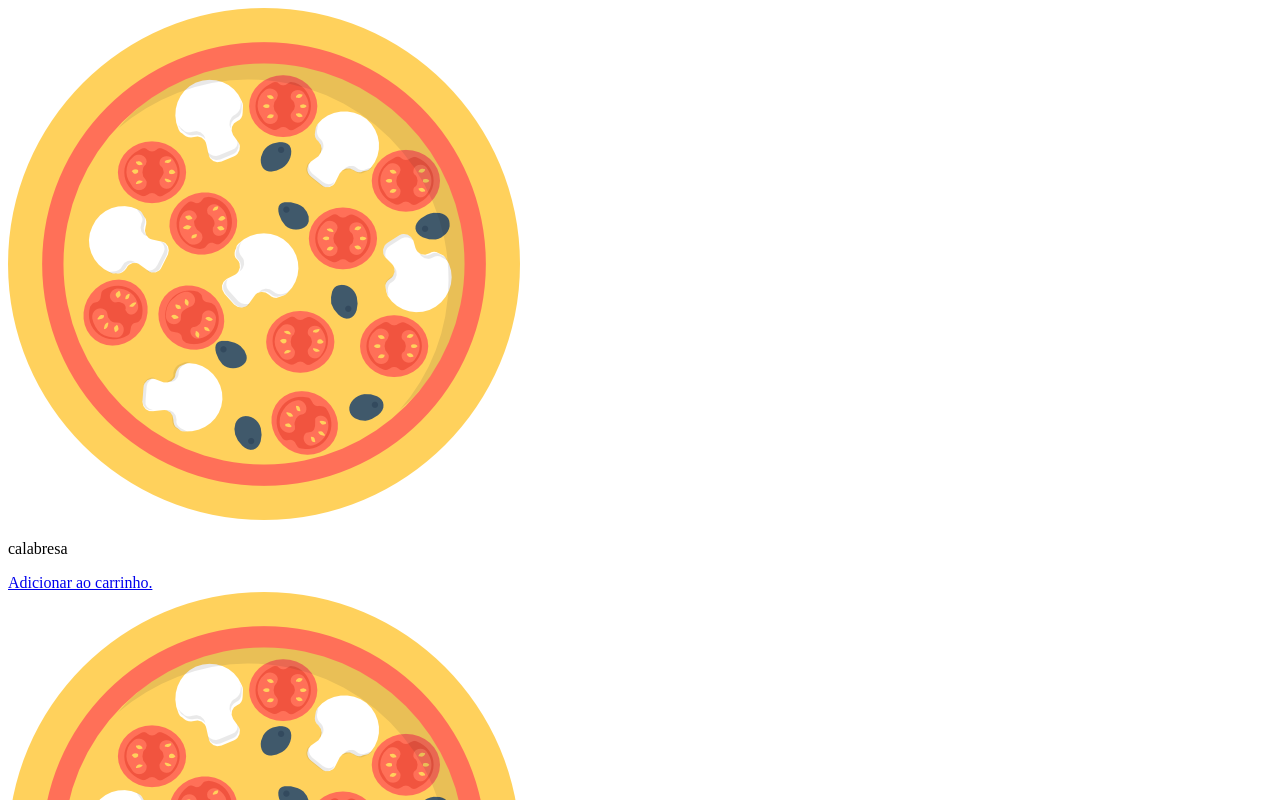
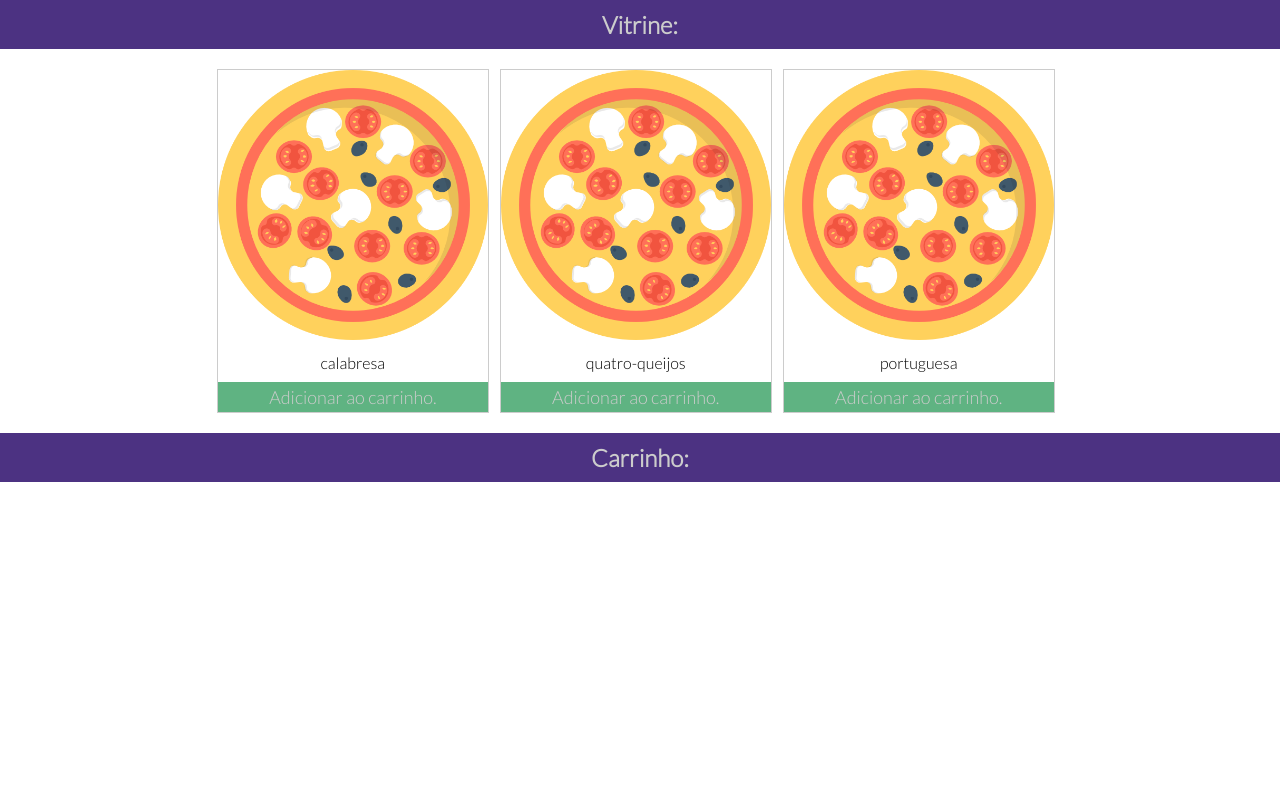
Before and after one commit to jmaurojr/pizzaCheckout, a plain HTML site: page assets/index.html in a window 1280 px wide. Shown: the top 800 px of the page. Drawn offline with Linux system fonts and the light colour scheme.

Commit message:
finishing

```diff
--- a/assets/css/style.css
+++ b/assets/css/style.css
@@ -0,0 +1,73 @@
+@import url("https://fonts.googleapis.com/css2?family=Inter:wght@400;500&family=Lato:wght@300&family=Pathway+Gothic+One&family=Ubuntu:wght@400;500&display=swap");
+
+* {
+  font-family: "Lato", sans-serif;
+  margin: 0;
+  padding: 0;
+  box-sizing: border-box;
+}
+
+#produtos {
+  max-width: 900px;
+  margin: 0 auto;
+  padding: 0 2%;
+  display: flex;
+  flex-direction: row;
+  justify-content: space-around;
+  flex-wrap: wrap;
+}
+
+#carrinho {
+  max-width: 900px;
+  margin: 0 auto;
+  padding: 0 2%;
+  display: block;
+}
+
+.produto-single {
+  width: 32%;
+  margin-right: 1%;
+  border: 1px solid #ccc;
+  margin-top: 20px;
+  margin-bottom: 20px;
+}
+
+.produto-single img {
+  border: 0;
+  max-width: 100%;
+}
+
+.produto-single p {
+  text-align: center;
+  font-size: 16px;
+  padding: 10px;
+}
+
+.produto-single a {
+  text-decoration: none;
+  color: #ccc;
+  background-color: #5fb382;
+  text-align: center;
+  display: block;
+  padding: 4px 0;
+  font-size: 18px;
+}
+
+h2 {
+  background-color: #4c3282;
+  padding: 10px 0;
+  text-align: center;
+  color: #ccc;
+}
+
+.info-single-checkout {
+  border-bottom: 2px dotted;
+  padding: 10px 0;
+}
+
+@media screen and (max-width: 768px) {
+  .produto-single {
+    width: 100%;
+    margin-right: 0;
+  }
+}
--- a/assets/index.html
+++ b/assets/index.html
@@ -4,13 +4,16 @@
     <meta charset="UTF-8" />
     <meta http-equiv="X-UA-Compatible" content="IE=edge" />
     <meta name="viewport" content="width=device-width, initial-scale=1.0" />
+    <link rel="stylesheet" href="./css/style.css" />
     <title>Loja Virtual</title>
   </head>
   <body>
+    <h2>Vitrine:</h2>
     <div id="produtos"></div>
+    <h2>Carrinho:</h2>
     <div id="carrinho"></div>
     <script>
-      const itens = [
+      const items = [
         {
           id: 0,
           nome: "calabresa",
@@ -33,7 +36,7 @@
 
       inicializarLoja = () => {
         var containerProdutos = document.getElementById("produtos");
-        itens.map((val) => {
+        items.map((val) => {
           containerProdutos.innerHTML +=
             `
             <div class="produto-single">
@@ -54,7 +57,25 @@
       inicializarLoja();
 
       atualizarCarrinho = () => {
-        console.log(itens);
+        var containerCarrinho = document.getElementById("carrinho");
+        containerCarrinho.innerHTML = "";
+        items.map((val) => {
+          if (val.quantidade > 0) {
+            containerCarrinho.innerHTML +=
+              `
+            <div class="info-single-checkout">
+              <p style="float:left;">Produto: ` +
+              val.nome +
+              ` </p>
+              <p style="float:right;">Quantidade: ` +
+              val.quantidade +
+              `</p>
+            <div style="clear:both"></div>
+
+            </div>
+                 `;
+          }
+        });
       };
 
       var links = document.getElementsByTagName("a");
@@ -62,8 +83,8 @@
       for (var i = 0; i < links.length; i++) {
         links[i].addEventListener("click", function () {
           let key = this.getAttribute("key");
-          itens[key].quantidade++;
-          atualizarCarrinho;
+          items[key].quantidade++;
+          atualizarCarrinho();
           return false;
         });
       }
--- a/assets/js/script.js
+++ /dev/null
@@ -1,6 +0,0 @@
-<html>
-    <head>
-        <title>Loja virtual</title>
-        <meta
-    </head>
-</html>
```
